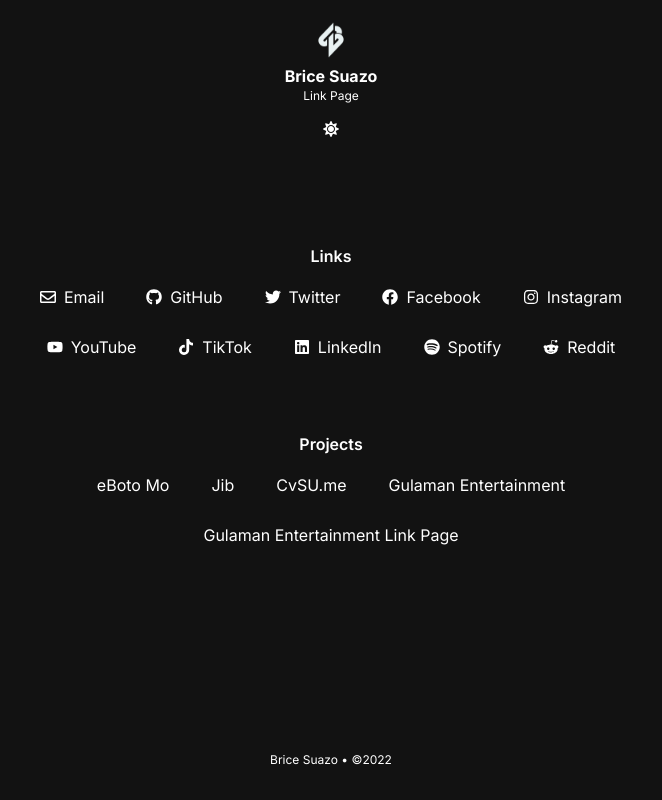
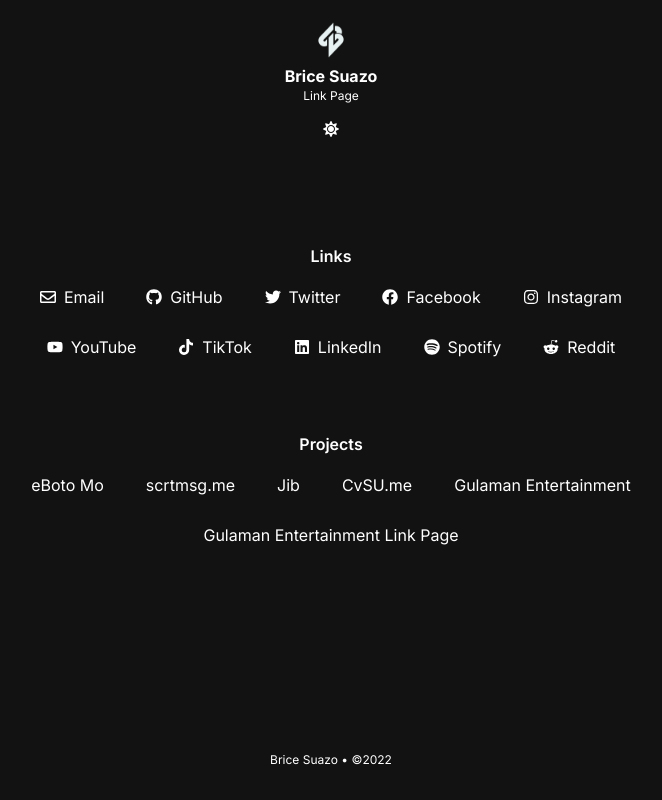
Before and after one commit to bricesuazo/link.bricesuazo.com, a Next.js app: page / in a window 1280 px wide. Shown: the whole page, without its empty margins (309-971 px from the left). Built offline with nearby package versions, Linux system fonts and the light colour scheme.

Commit message:
Add scrtmsg to projects.

```diff
--- a/src/constants.ts
+++ b/src/constants.ts
@@ -106,24 +106,30 @@
   },
   {
     id: 1,
+    name: "scrtmsg.me",
+    slug: "scrtmsg",
+    url: "https://scrtmsg.me",
+  },
+  {
+    id: 2,
     name: "Jib",
     slug: "jib",
     url: "https://jib.im",
   },
   {
-    id: 2,
+    id: 3,
     name: "CvSU.me",
     slug: "cvsu.me",
     url: "https://cvsu.me",
   },
   {
-    id: 3,
+    id: 4,
     name: "Gulaman Entertainment",
     slug: "gulaman",
     url: "https://gulamanentertainment.com",
   },
   {
-    id: 4,
+    id: 5,
     name: "Gulaman Entertainment Link Page",
     slug: "link.gulaman",
     url: "https://links.gulamanentertainment.com",
```
